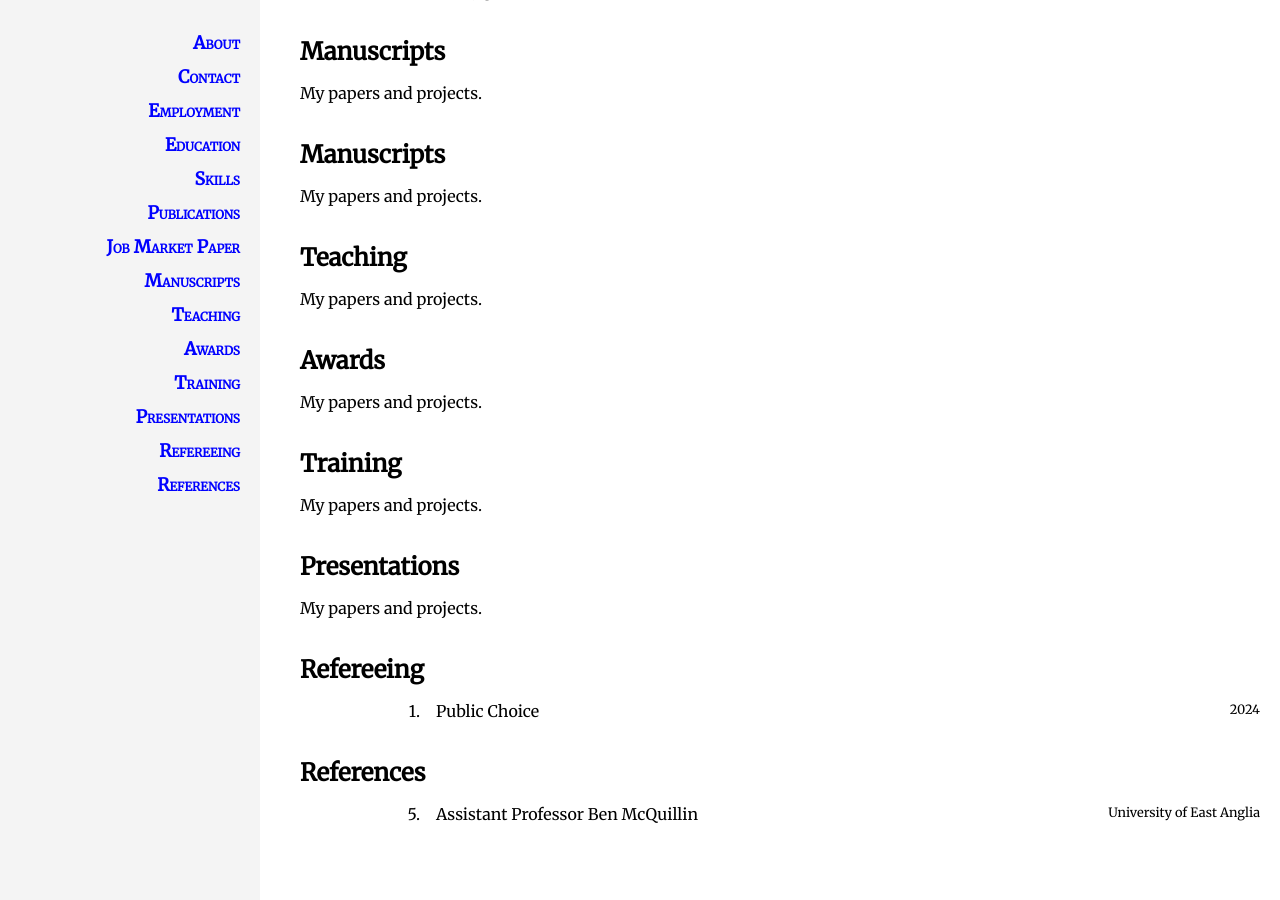
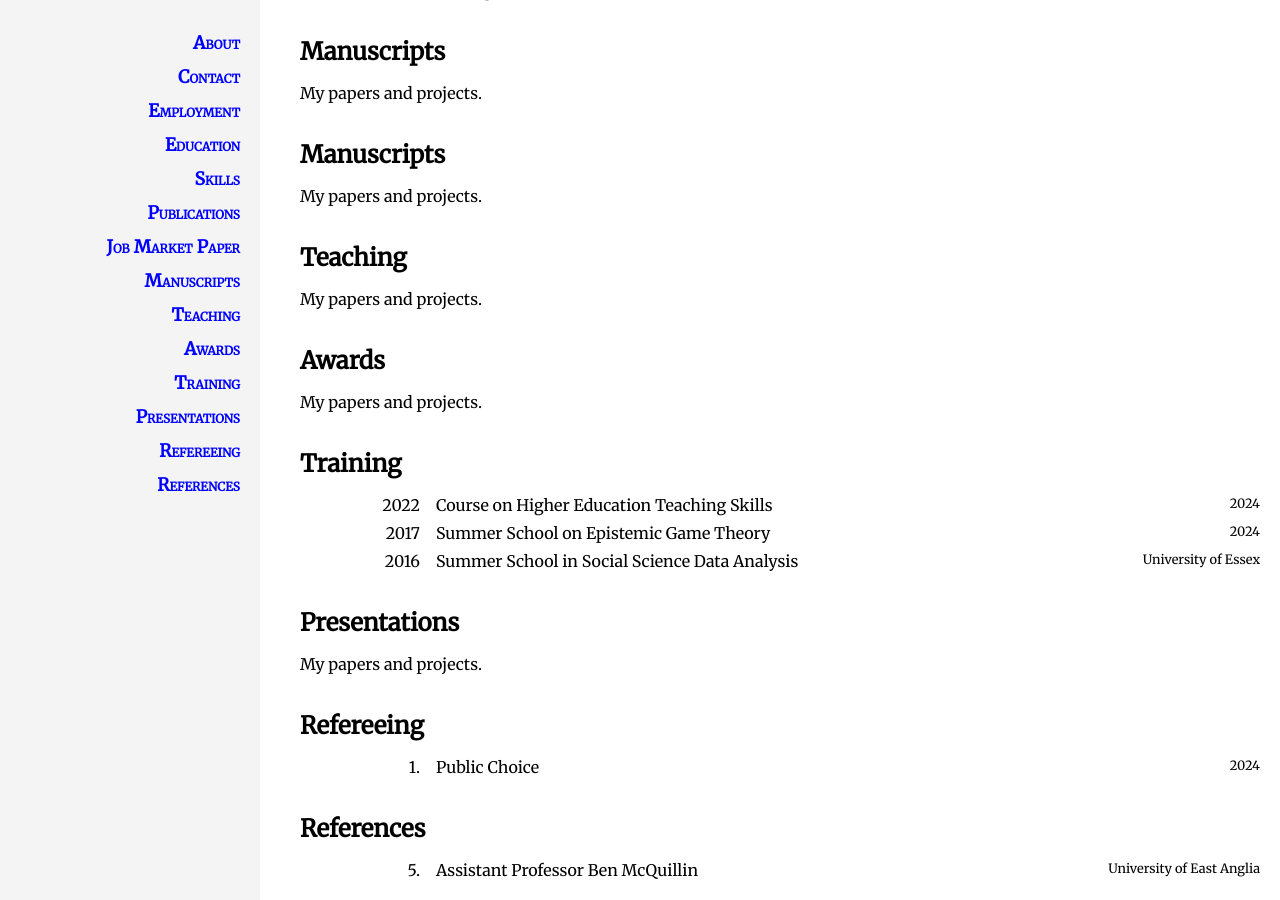
Before and after one commit to HectorHermidaRivera/hectorhermidarivera.github.io, a Jekyll site: the page built from index.md, in a window 1280 px wide and 900 px high, scrolled down 1158 px. Built offline with Jekyll 4.4.1, drawn with Linux system fonts in a browser that asks for light colours; before the commit the page ends 2002 px from its top, so only the background shows below that.

Commit message:
Update index.md

```diff
--- a/index.md
+++ b/index.md
@@ -112,7 +112,31 @@ My papers and projects.
 
 ## Training
 <a id="training"></a>
-My papers and projects.
+
+<div class="two-column">
+  <div class="label">2022</div>
+  <div class="value">
+    <div class="fill-line">
+      <span>Course on Higher Education Teaching Skills</span>
+      <span>2024</span>
+    </div>
+  </div>
+  <div class="label">2017</div>
+  <div class="value">
+    <div class="fill-line">
+      <span>Summer School on Epistemic Game Theory</span>
+      <span>2024</span>
+    </div>
+  </div>
+
+  <div class="label">2016</div>
+  <div class="value">
+    <div class="fill-line">
+      <span>Summer School in Social Science Data Analysis</span>
+      <span>University of Essex</span>
+    </div>
+  </div>
+</div>
 
 ## Presentations
 <a id="presentations"></a>
```
